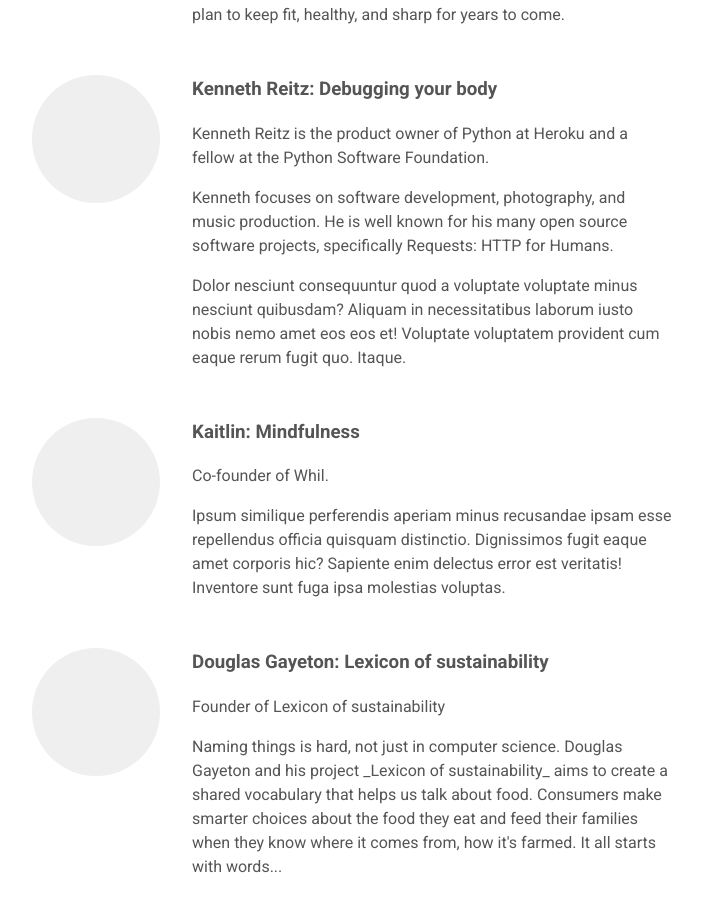
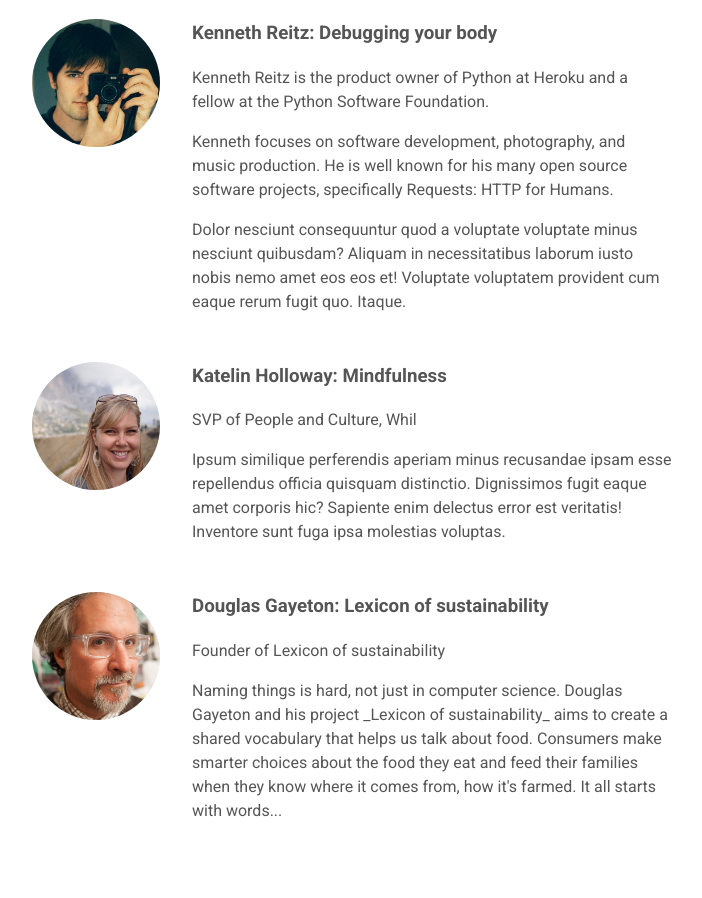
Before and after one commit to max/health-forum, a website: page index.html in a window 1280 px wide. Shown: the part 1256-2154 px from the top of the page, without its empty margins (288-990 px from the left). Drawn offline with Linux system fonts and the light colour scheme.

Commit message:
Speaker pics

```diff
--- a/index.html
+++ b/index.html
@@ -32,8 +32,6 @@
 
     <div class="Section">
       <div class="Wrapper">
-        <h2>Speakers</h2>
-
         <div class="SpeakerList">
           <div class="SpeakerList-item">
             <div class="Speaker">
@@ -64,7 +62,7 @@
 
           <div class="SpeakerList-item">
             <div class="Speaker">
-              <div class="Speaker-avatar"></div>
+              <img class="Speaker-avatar" src="/kenneth.jpg" />
 
               <div class="Speaker-body">
                 <h3>Kenneth Reitz: Debugging your body</h3>
@@ -92,13 +90,13 @@
 
           <div class="SpeakerList-item">
             <div class="Speaker">
-              <div class="Speaker-avatar"></div>
+              <img class="Speaker-avatar" src="/katelin.jpg" />
 
               <div class="Speaker-body">
-                <h3>Kaitlin: Mindfulness</h3>
+                <h3>Katelin Holloway: Mindfulness</h3>
 
                 <p>
-                  Co-founder of Whil.
+                  SVP of People and Culture, Whil
                 </p>
 
                 <p>
@@ -113,7 +111,7 @@
 
           <div class="SpeakerList-item">
             <div class="Speaker">
-              <div class="Speaker-avatar"></div>
+              <img class="Speaker-avatar" src="/douglas.jpg" />
 
               <div class="Speaker-body">
                 <h3>Douglas Gayeton: Lexicon of sustainability</h3>
```
Also changed, not shown: douglas.jpg (added), katelin.jpg (added), kenneth.jpg (added).
